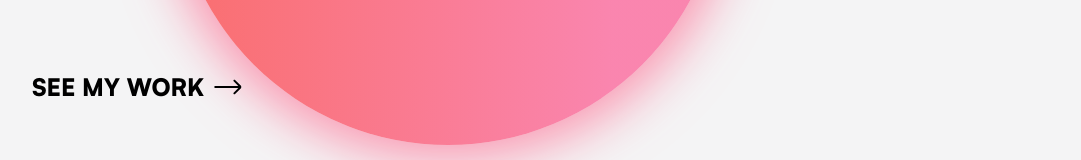
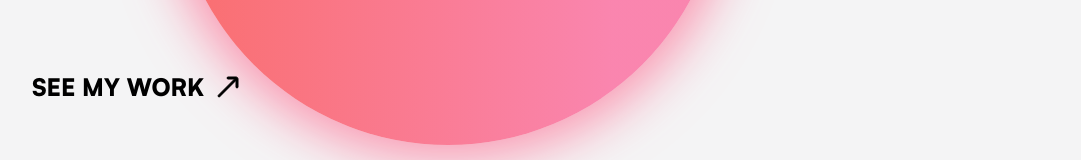
Before and after one commit to iaaron-xyz/portfolio, a React (Vite) app: page / in a window 1280 px wide. Shown: the part 477-637 px from the top of the page, without its empty margins (160-1241 px from the left). Built offline with nearby package versions, Linux system fonts and the light colour scheme.

Commit message:
refactor arrow icon classes

```diff
--- a/src/components/Parts/LinkPage.jsx
+++ b/src/components/Parts/LinkPage.jsx
@@ -6,15 +6,19 @@ const LinkPage = ({
   extraClasses = "",
   iconColor = "black",
 }) => {
+  let arrowClasses = "";
+  if (iconColor === "white") {
+    arrowClasses = "ml-3 h-6 stroke-1 fill-white stroke-white";
+  } else {
+    arrowClasses = "ml-3 h-6 stroke-1 fill-black stroke-black";
+  }
+
   return (
     <a
       href={url}
       className={`flex items-center my-12 font-satoshiBlack ${extraClasses}`}
     >
-      {text.toUpperCase()}{" "}
-      <Arrow
-        className={`ml-3 h-6 rotate-45 stroke-1 fill-${iconColor} stroke-${iconColor}`}
-      />
+      {text.toUpperCase()} <Arrow className={arrowClasses} />
     </a>
   );
 };
```
